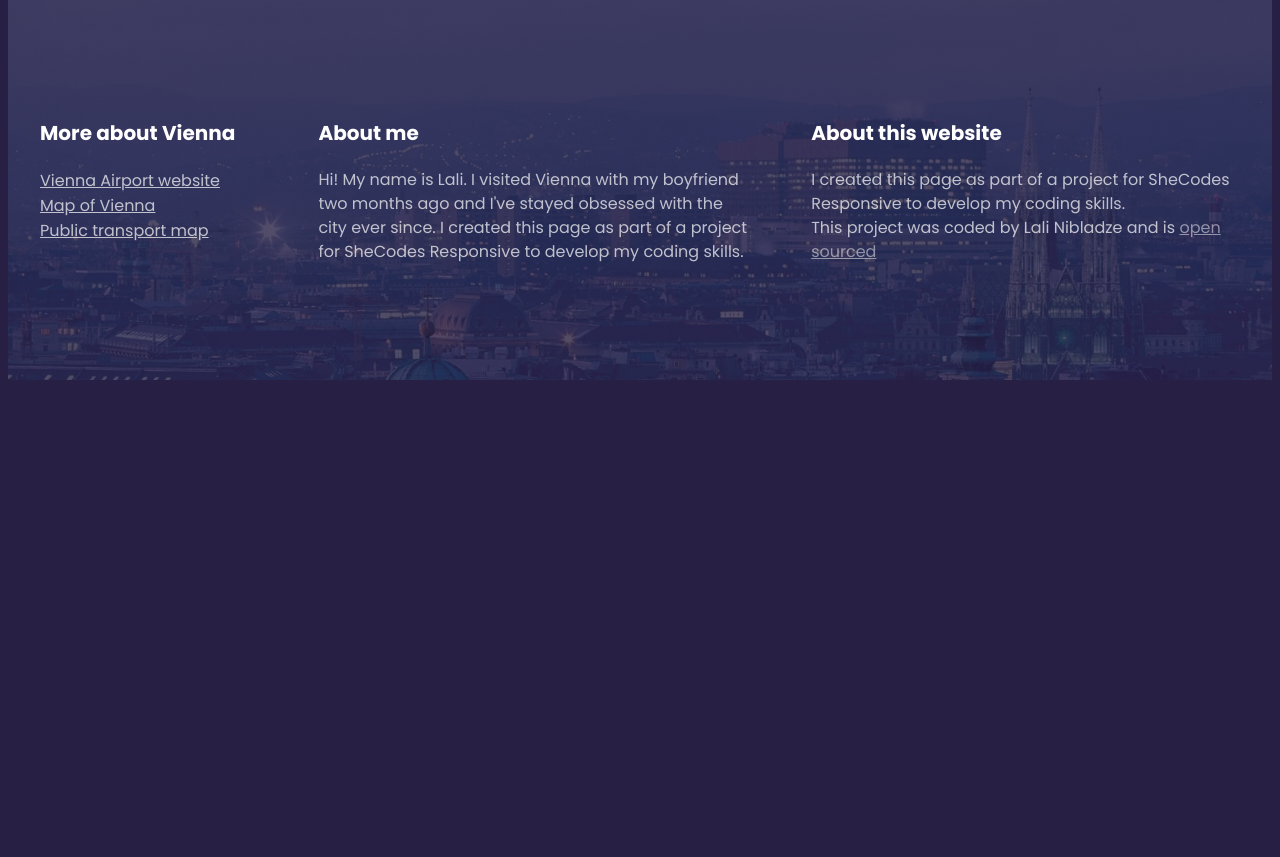
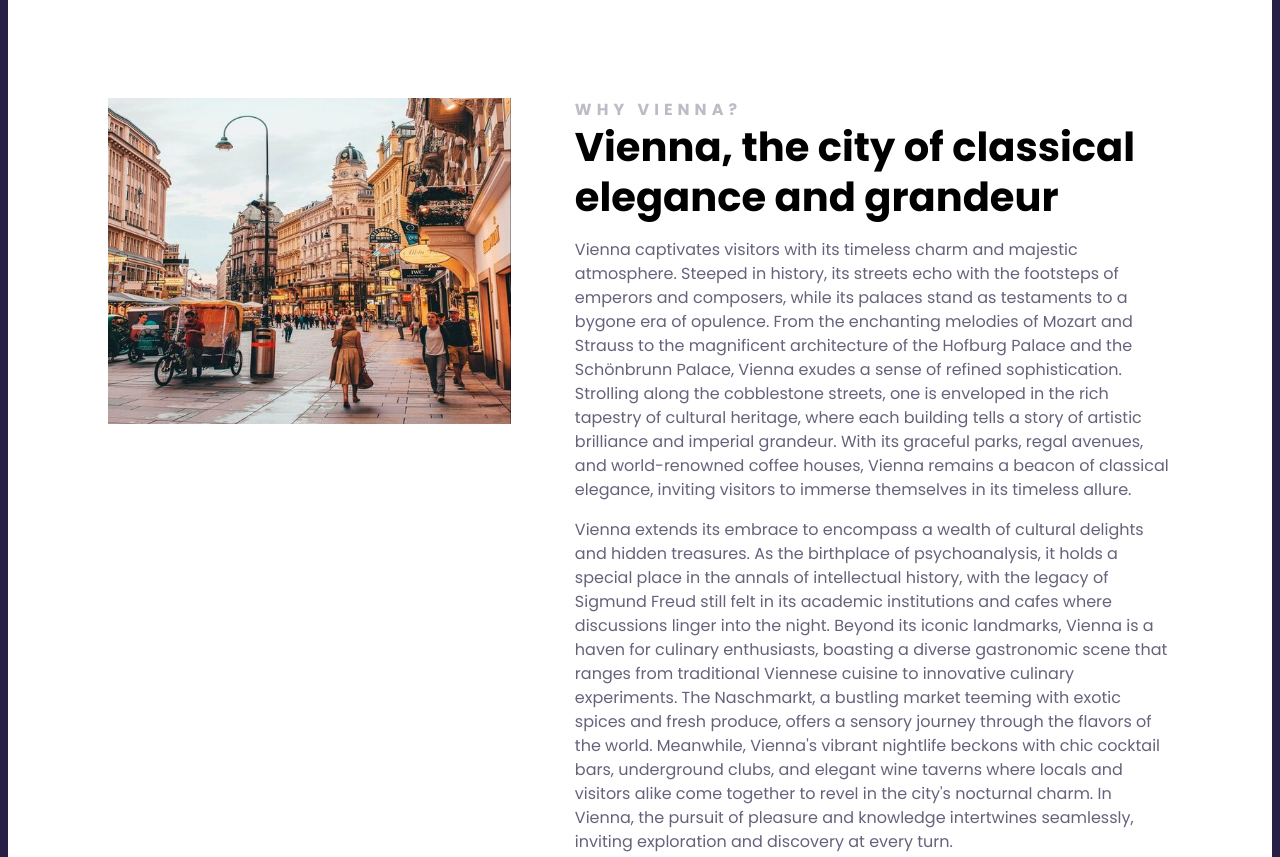
Before and after one commit to DryadNymph/travel-project-vienna, a plain HTML site: page index.html in a window 1280 px wide. Shown: the part 747-1604 px from the top of the page. Before the commit the page ends 1135 px from the top, so only its background shows below. Drawn offline with Linux system fonts and the light colour scheme.

Commit message:
Added the main section

```diff
--- a/index.html
+++ b/index.html
@@ -21,8 +21,56 @@
         <h2>Capital of Austria</h2>
         <a href="#more">Learn more</a>
       </header>
+      <main>
+        <section class="grid grid-2-columns">
+          <div>
+            <img
+              src="images/district.jpg"
+              alt="Vienna buildings"
+              class="img-responsive"
+            />
+          </div>
+          <div>
+            <h2>Why Vienna?</h2>
+            <h3>Vienna, the city of classical elegance and grandeur</h3>
+            <p>
+              Vienna captivates visitors with its timeless charm and majestic
+              atmosphere. Steeped in history, its streets echo with the
+              footsteps of emperors and composers, while its palaces stand as
+              testaments to a bygone era of opulence. From the enchanting
+              melodies of Mozart and Strauss to the magnificent architecture of
+              the Hofburg Palace and the Schönbrunn Palace, Vienna exudes a
+              sense of refined sophistication. Strolling along the cobblestone
+              streets, one is enveloped in the rich tapestry of cultural
+              heritage, where each building tells a story of artistic brilliance
+              and imperial grandeur. With its graceful parks, regal avenues, and
+              world-renowned coffee houses, Vienna remains a beacon of classical
+              elegance, inviting visitors to immerse themselves in its timeless
+              allure.
+            </p>
+            <p>
+              Vienna extends its embrace to encompass a wealth of cultural
+              delights and hidden treasures. As the birthplace of
+              psychoanalysis, it holds a special place in the annals of
+              intellectual history, with the legacy of Sigmund Freud still felt
+              in its academic institutions and cafes where discussions linger
+              into the night. Beyond its iconic landmarks, Vienna is a haven for
+              culinary enthusiasts, boasting a diverse gastronomic scene that
+              ranges from traditional Viennese cuisine to innovative culinary
+              experiments. The Naschmarkt, a bustling market teeming with exotic
+              spices and fresh produce, offers a sensory journey through the
+              flavors of the world. Meanwhile, Vienna's vibrant nightlife
+              beckons with chic cocktail bars, underground clubs, and elegant
+              wine taverns where locals and visitors alike come together to
+              revel in the city's nocturnal charm. In Vienna, the pursuit of
+              pleasure and knowledge intertwines seamlessly, inviting
+              exploration and discovery at every turn.
+            </p>
+          </div>
+        </section>
+      </main>
       <footer>
-        <section class="grid">
+        <section class="grid grid-3-columns-with-first-narrow">
           <div>
             <h3>More about Vienna</h3>
             <ul>
--- a/src/styles.css
+++ b/src/styles.css
@@ -8,12 +8,21 @@ body {
 }
 .grid {
   display: grid;
+  grid-gap: 64px;
+}
+.img-responsive {
+  max-width: 100%;
+}
+.grid-2-columns {
+  grid-template-columns: auto auto;
+}
+.grid-3-columns-with-first-narrow {
   grid-template-columns: 1fr 2fr 2fr;
-  grid-gap: 64px;
 }
 section {
   max-width: 1200px;
   margin: 0 auto;
+  padding: 100px;
 }
 header {
   background-image: linear-gradient(rgba(0, 0, 0, 0.4), rgba(0, 0, 0, 0.6)),
@@ -61,7 +70,34 @@ header a {
   text-transform: uppercase;
   background: white;
 }
+main {
+  background-color: white;
+}
 
+main h2 {
+  font-weight: 700;
+  font-size: 16px;
+  line-height: 1.5;
+  margin: 0;
+  letter-spacing: 5px;
+  color: #272044;
+  opacity: 0.3;
+  text-transform: uppercase;
+}
+main h3 {
+  font-weight: 700;
+  font-size: 40px;
+  line-height: 50px;
+  margin: 0;
+}
+main p {
+  font-style: normal;
+  font-weight: 400;
+  font-size: 16px;
+  line-height: 24px;
+  color: #272044;
+  opacity: 0.7;
+}
 footer {
   color: white;
   background-image: linear-gradient(
@@ -114,4 +150,11 @@ footer a {
   header h3 {
     font-size: 12px;
   }
+  .grid {
+    grid-template-columns: 1fr;
+    grid-gap: 32px;
+  }
+  section {
+    padding: 30px;
+  }
 }
```
Also changed, not shown: images/district.jpg (added), 2 other files.
